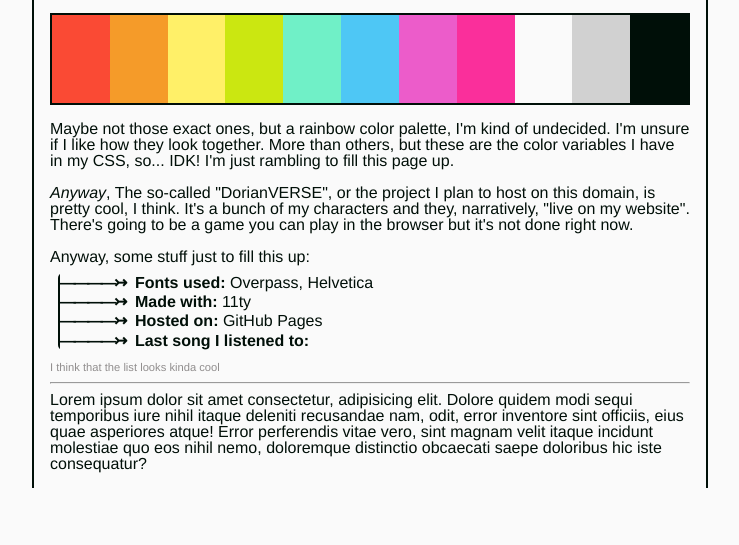
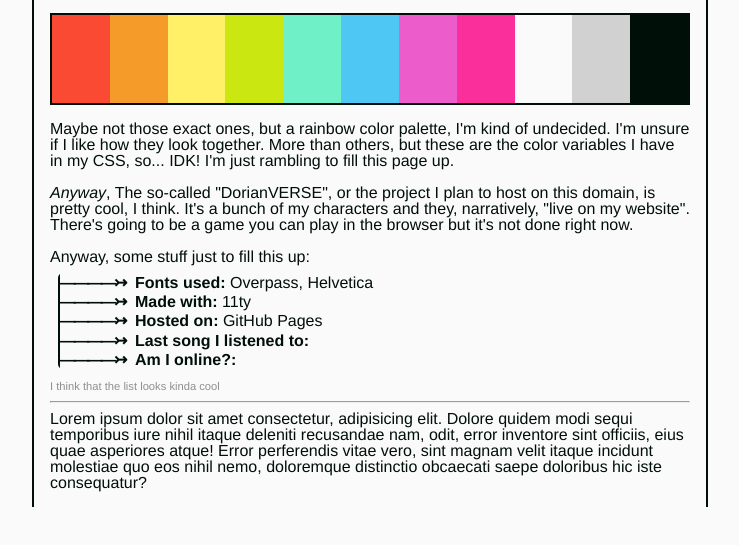
Before and after one commit to codingfan842/codingfan842.github.io, an Eleventy site: page index.md in a window 1280 px wide. Shown: the part 123-668 px from the top of the page, without its empty margins (270-1009 px from the left). Built offline with nearby package versions, Linux system fonts and the light colour scheme; Eleventy itself is replaced by a stand-in of ours; files that its build step writes are made by us from their sources; no server answers.

Commit message:
Added script to index

```diff
--- a/index.md
+++ b/index.md
@@ -33,6 +33,7 @@ title: "Index"
         <li><b>Made with:</b> 11ty</li>
         <li><b>Hosted on:</b> GitHub Pages</li>
         <li><b>Last song I listened to:</b> <span id="widget"><span id="song"></span></span>
+        <li><b>Am I online?:</b> <ws-widget type="online" iid="11608" embed="script"></ws-widget></li>
         </li>
         <script
             type="text/javascript">let user = 'musicfan842'; let url = 'https://lastfm-last-played.biancarosa.com.br/' + user + '/latest-song'; let song = document.querySelector('#song'); fetch(url).then(function (response) { return response.json() }).then(function (json) { song.innerHTML = json['track']['name'] + ' — ' + json['track']['artist']['#text']; });</script>
```
